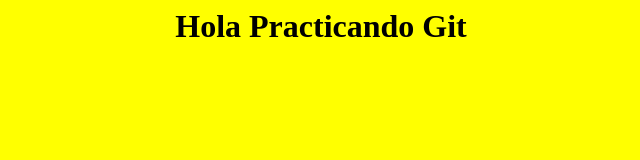
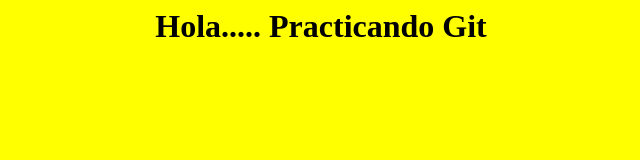
Before and after one commit to Fibosol/prueba, a plain HTML site: page mensaje.html in a window 1280 px wide. Shown: the whole page, without its empty margins (319-959 px from the left). Drawn offline with Linux system fonts and the light colour scheme.

Commit message:
Se cambio mensaje en mensaje.html

```diff
--- a/mensaje.html
+++ b/mensaje.html
@@ -4,7 +4,7 @@
 </head>
 <body bgcolor=yellow>
 <center>
-<h1>Hola Practicando Git</h1>
+<h1>Hola..... Practicando Git</h1>
 </center>
 </body>
 </html>
```
